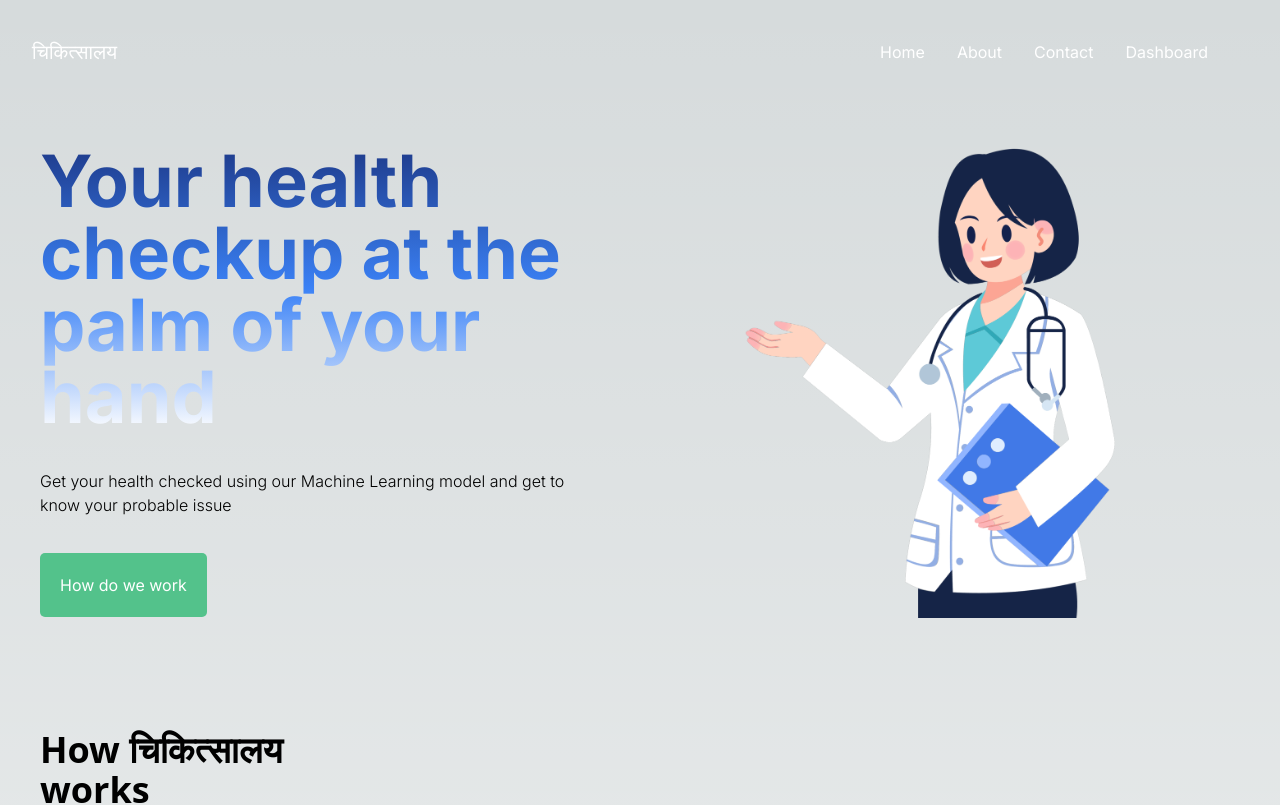
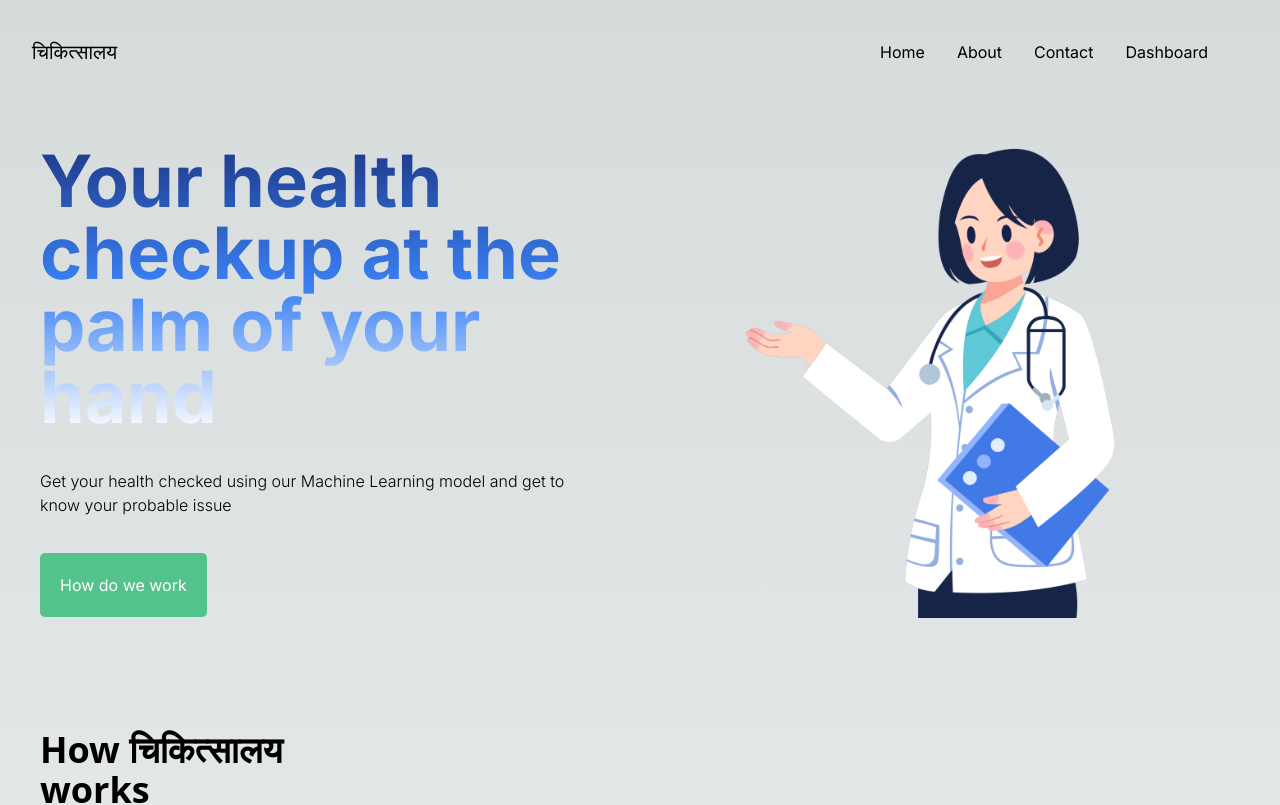
Before and after one commit to SoarinSkySagar/engagehackathon, a Next.js app: page / in a window 1280 px wide. Shown: the top 805 px of the page. Built offline with nearby package versions, Linux system fonts and the light colour scheme; no server answers.

Commit message:
changed bgcolor

```diff
--- a/src/app/globals.css
+++ b/src/app/globals.css
@@ -3,18 +3,18 @@
 @tailwind utilities;
 
 :root {
-  --foreground-rgb: 0, 0, 0;
+  /* --foreground-rgb: 255, 255, 255; */
   --background-start-rgb: 214, 219, 220;
   --background-end-rgb: 255, 255, 255;
 }
 
-@media (prefers-color-scheme: dark) {
+/* @media (prefers-color-scheme: dark) {
   :root {
     --foreground-rgb: 255, 255, 255;
     --background-start-rgb: 0, 0, 0;
     --background-end-rgb: 0, 0, 0;
   }
-}
+} */
 
 body {
   color: rgb(var(--foreground-rgb));
--- a/src/components/navbar/Navbar.jsx
+++ b/src/components/navbar/Navbar.jsx
@@ -54,24 +54,24 @@ const Navbar = () => {
 
   return (
     <div className="flex items-center justify-between p-4 sm:p-6 lg:p-8">
-      <Link href="/" className="text-white text-xl">
+      <Link href="/" className="text- text-xl">
         चिकित्सालय
       </Link>
 
-      {/* Mobile menu toggle button with white-colored React Icons */}
+      {/* Mobile menu toggle button with -colored React Icons */}
       <div className="sm:hidden">
-        <div className="text-white" onClick={toggleMobileMenu}>
-        <FaBars className="text-white text-xl" style={{ marginLeft: "-100px" }} /> {/* Adjust the margin-left for icon position */}
+        <div className="text-" onClick={toggleMobileMenu}>
+        <FaBars className="text- text-xl" style={{ marginLeft: "-100px" }} /> {/* Adjust the margin-left for icon position */}
         </div>
       </div>
 
       <div className={`sm:flex space-x-4 mobile-menu-container ${mobileMenuOpen ? 'block' : 'hidden'}`}>
         {links.map((link) => (
-          <Link key={link.id} href={link.url} className="block text-white p-2 hover:bg-blue-600">
+          <Link key={link.id} href={link.url} className="block text- p-2 hover:bg-blue-600">
             {link.title}
           </Link>
         ))}
-        <div className="block text-white p-2 hover:bg-blue-600">
+        <div className="block text- p-2 hover:bg-blue-600">
         </div>
       </div>
     </div>
```
